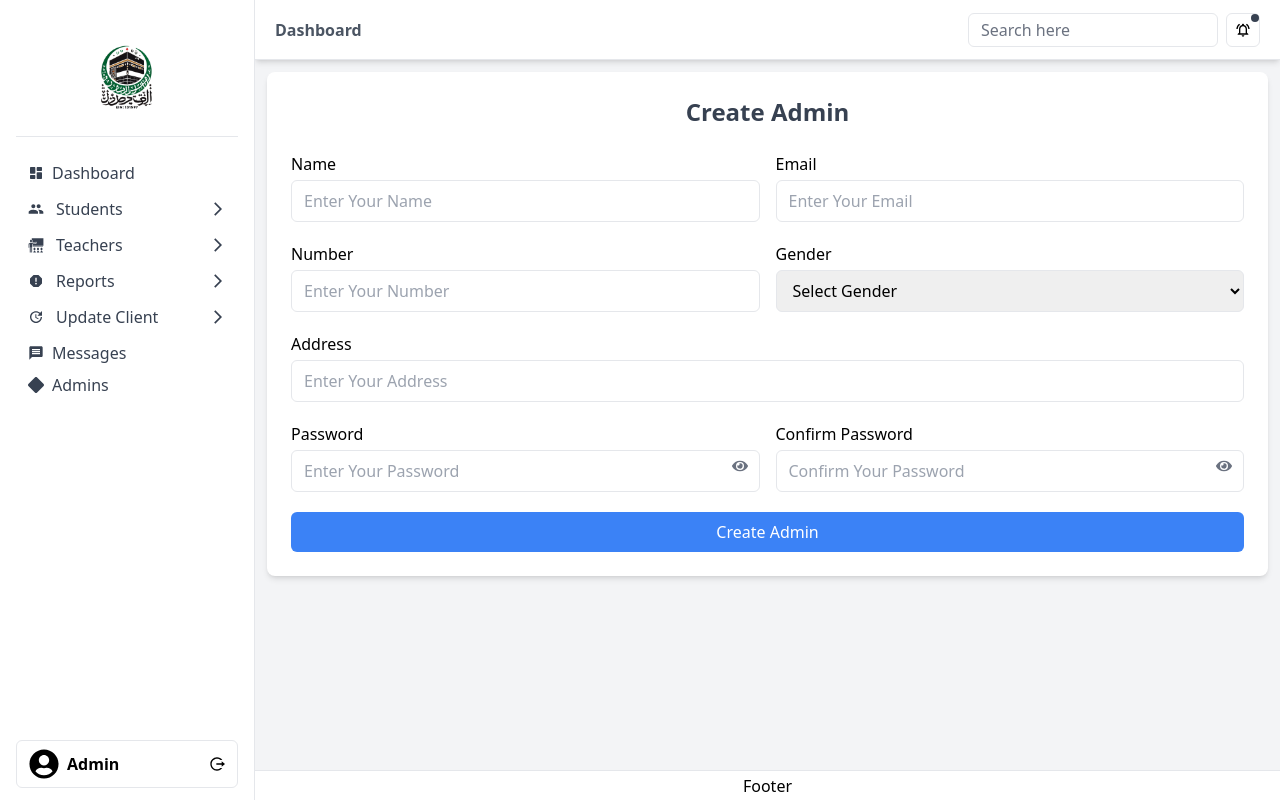
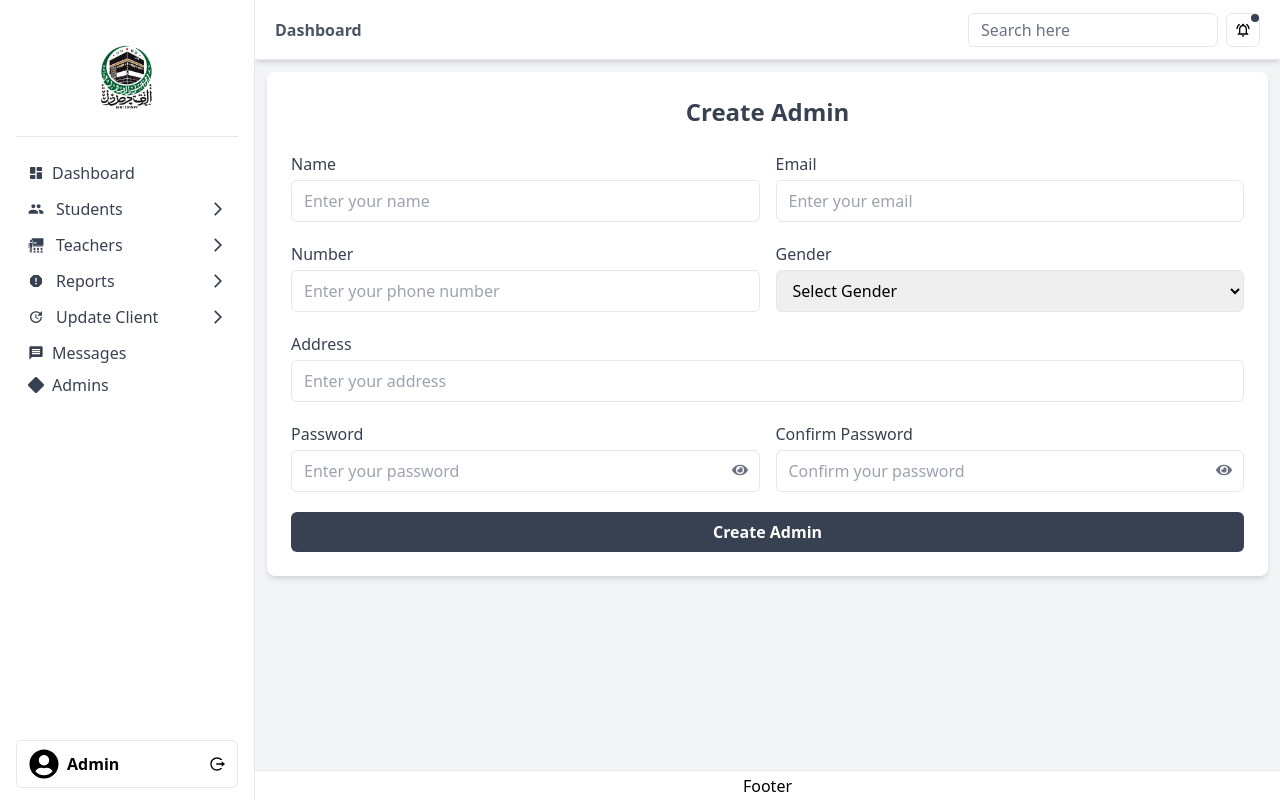
Before and after one commit to Robiu-Sani/Tamirull-Ummah-Maderasah-Dashboard, a React (Vite) app: page /create-admin in a window 1280 px wide. Built offline with nearby package versions, Linux system fonts and the light colour scheme.

Commit message:
greateing admin is done

```diff
--- a/package.json
+++ b/package.json
@@ -10,6 +10,7 @@
     "preview": "vite preview"
   },
   "dependencies": {
+    "axios": "^1.7.7",
     "chart.js": "^4.4.6",
     "localforage": "^1.10.0",
     "match-sorter": "^8.0.0",
--- a/src/Component/Pages/Admins/CreateAdmin/CreateAdmin.jsx
+++ b/src/Component/Pages/Admins/CreateAdmin/CreateAdmin.jsx
@@ -1,5 +1,7 @@
+import axios from "axios";
 import { useState } from "react";
 import { useForm } from "react-hook-form";
+import toast, { Toaster } from "react-hot-toast";
 import { FaEye, FaEyeSlash } from "react-icons/fa";
 
 export default function CreateAdmin() {
@@ -14,18 +16,30 @@ export default function CreateAdmin() {
     reset,
   } = useForm();
 
-  const onSubmit = (data) => {
+  const onSubmit = async (data) => {
     const adminData = {
       ...data,
       accountCreatingTime: new Date().toLocaleString(),
       status: "admin",
     };
-    console.log("Admin Data:", adminData);
-    reset(); // Reset the form after submission
+
+    try {
+      const response = await axios.post(
+        `${import.meta.env.VITE_EXPRESS_API}/admins`,
+        adminData
+      );
+      toast.success(response.data.message || "Admin created successfully!");
+      reset(); // Reset the form on successful submission
+    } catch (error) {
+      const errorMessage =
+        error.response?.data?.message || "Something went wrong!";
+      toast.error(errorMessage);
+    }
   };
 
   return (
     <div className="w-full mx-auto p-6 bg-white shadow-md rounded-lg">
+      <Toaster position="top-center" />
       <h1 className="text-2xl font-bold text-gray-700 mb-6 text-center">
         Create Admin
       </h1>
@@ -34,13 +48,13 @@ export default function CreateAdmin() {
         className="grid grid-cols-1 sm:grid-cols-2 gap-4"
       >
         {/* Name Field */}
-        <div className="w-full">
-          <label className="block">Name</label>
+        <div>
+          <label className="block font-medium text-gray-700">Name</label>
           <input
             type="text"
             {...register("name", { required: "Name is required" })}
-            className="w-full my-1 rounded-md border outline-0 px-3 p-2"
-            placeholder="Enter Your Name"
+            className="w-full my-1 rounded-md border outline-0 px-3 py-2"
+            placeholder="Enter your name"
           />
           {errors.name && (
             <p className="text-red-500 text-sm">{errors.name.message}</p>
@@ -48,13 +62,19 @@ export default function CreateAdmin() {
         </div>
 
         {/* Email Field */}
-        <div className="w-full">
-          <label className="block">Email</label>
+        <div>
+          <label className="block font-medium text-gray-700">Email</label>
           <input
             type="email"
-            {...register("email", { required: "Email is required" })}
-            className="w-full my-1 rounded-md border outline-0 px-3 p-2"
-            placeholder="Enter Your Email"
+            {...register("email", {
+              required: "Email is required",
+              pattern: {
+                value: /^\S+@\S+\.\S+$/,
+                message: "Enter a valid email address",
+              },
+            })}
+            className="w-full my-1 rounded-md border outline-0 px-3 py-2"
+            placeholder="Enter your email"
           />
           {errors.email && (
             <p className="text-red-500 text-sm">{errors.email.message}</p>
@@ -62,13 +82,19 @@ export default function CreateAdmin() {
         </div>
 
         {/* Number Field */}
-        <div className="w-full">
-          <label className="block">Number</label>
+        <div>
+          <label className="block font-medium text-gray-700">Number</label>
           <input
             type="text"
-            {...register("number", { required: "Number is required" })}
-            className="w-full my-1 rounded-md border outline-0 px-3 p-2"
-            placeholder="Enter Your Number"
+            {...register("number", {
+              required: "Number is required",
+              pattern: {
+                value: /^[0-9]{10,15}$/,
+                message: "Enter a valid phone number",
+              },
+            })}
+            className="w-full my-1 rounded-md border outline-0 px-3 py-2"
+            placeholder="Enter your phone number"
           />
           {errors.number && (
             <p className="text-red-500 text-sm">{errors.number.message}</p>
@@ -76,11 +102,11 @@ export default function CreateAdmin() {
         </div>
 
         {/* Gender Field */}
-        <div className="w-full">
-          <label className="block">Gender</label>
+        <div>
+          <label className="block font-medium text-gray-700">Gender</label>
           <select
             {...register("gender", { required: "Gender is required" })}
-            className="w-full my-1 rounded-md border outline-0 px-3 p-2"
+            className="w-full my-1 rounded-md border outline-0 px-3 py-2"
           >
             <option value="">Select Gender</option>
             <option value="Male">Male</option>
@@ -93,13 +119,13 @@ export default function CreateAdmin() {
         </div>
 
         {/* Address Field */}
-        <div className="w-full col-span-1 sm:col-span-2">
-          <label className="block">Address</label>
+        <div className="sm:col-span-2">
+          <label className="block font-medium text-gray-700">Address</label>
           <input
             type="text"
             {...register("address", { required: "Address is required" })}
-            className="w-full my-1  rounded-md border outline-0 px-3 p-2"
-            placeholder="Enter Your Address"
+            className="w-full my-1 rounded-md border outline-0 px-3 py-2"
+            placeholder="Enter your address"
           />
           {errors.address && (
             <p className="text-red-500 text-sm">{errors.address.message}</p>
@@ -107,8 +133,8 @@ export default function CreateAdmin() {
         </div>
 
         {/* Password Field */}
-        <div className="w-full">
-          <label className="block">Password</label>
+        <div>
+          <label className="block font-medium text-gray-700">Password</label>
           <div className="relative">
             <input
               type={showPassword ? "text" : "password"}
@@ -119,13 +145,13 @@ export default function CreateAdmin() {
                   message: "Password must be at least 6 characters",
                 },
               })}
-              className="w-full my-1 rounded-md border outline-0 px-3 p-2"
-              placeholder="Enter Your Password"
+              className="w-full my-1 rounded-md border outline-0 px-3 py-2"
+              placeholder="Enter your password"
             />
             <button
               type="button"
               onClick={() => setShowPassword(!showPassword)}
-              className="absolute right-3 top-3 text-gray-500"
+              className="absolute right-3 top-4 text-gray-500"
             >
               {showPassword ? <FaEyeSlash /> : <FaEye />}
             </button>
@@ -136,8 +162,10 @@ export default function CreateAdmin() {
         </div>
 
         {/* Confirm Password Field */}
-        <div className="w-full">
-          <label className="block">Confirm Password</label>
+        <div>
+          <label className="block font-medium text-gray-700">
+            Confirm Password
+          </label>
           <div className="relative">
             <input
               type={showConfirmPassword ? "text" : "password"}
@@ -146,13 +174,13 @@ export default function CreateAdmin() {
                 validate: (value) =>
                   value === watch("password") || "Passwords do not match",
               })}
-              className="w-full my-1 rounded-md border outline-0 px-3 p-2"
-              placeholder="Confirm Your Password"
+              className="w-full my-1 rounded-md border outline-0 px-3 py-2"
+              placeholder="Confirm your password"
             />
             <button
               type="button"
               onClick={() => setShowConfirmPassword(!showConfirmPassword)}
-              className="absolute right-3 top-3 text-gray-500"
+              className="absolute right-3 top-4 text-gray-500"
             >
               {showConfirmPassword ? <FaEyeSlash /> : <FaEye />}
             </button>
@@ -165,10 +193,10 @@ export default function CreateAdmin() {
         </div>
 
         {/* Submit Button */}
-        <div className="w-full sm:col-span-2">
+        <div className="sm:col-span-2">
           <button
             type="submit"
-            className="w-full bg-blue-500 text-white py-2 px-4 rounded-md hover:bg-blue-600"
+            className="w-full bg-gray-700 font-semibold text-white py-2 px-4 rounded-md hover:bg-gray-800"
           >
             Create Admin
           </button>
```
Also changed, not shown: 1 other file (tests, documents, lock files or other folders).
